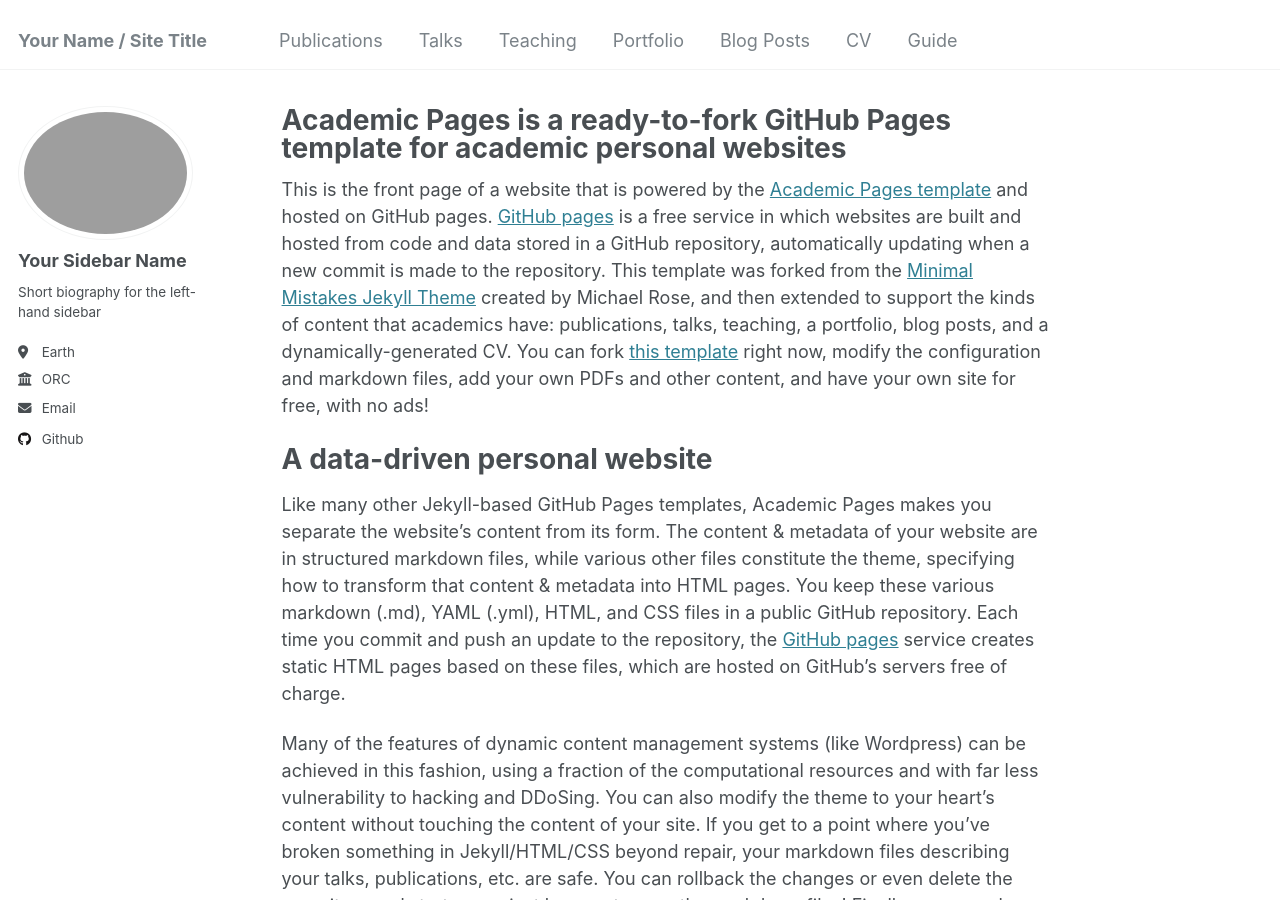
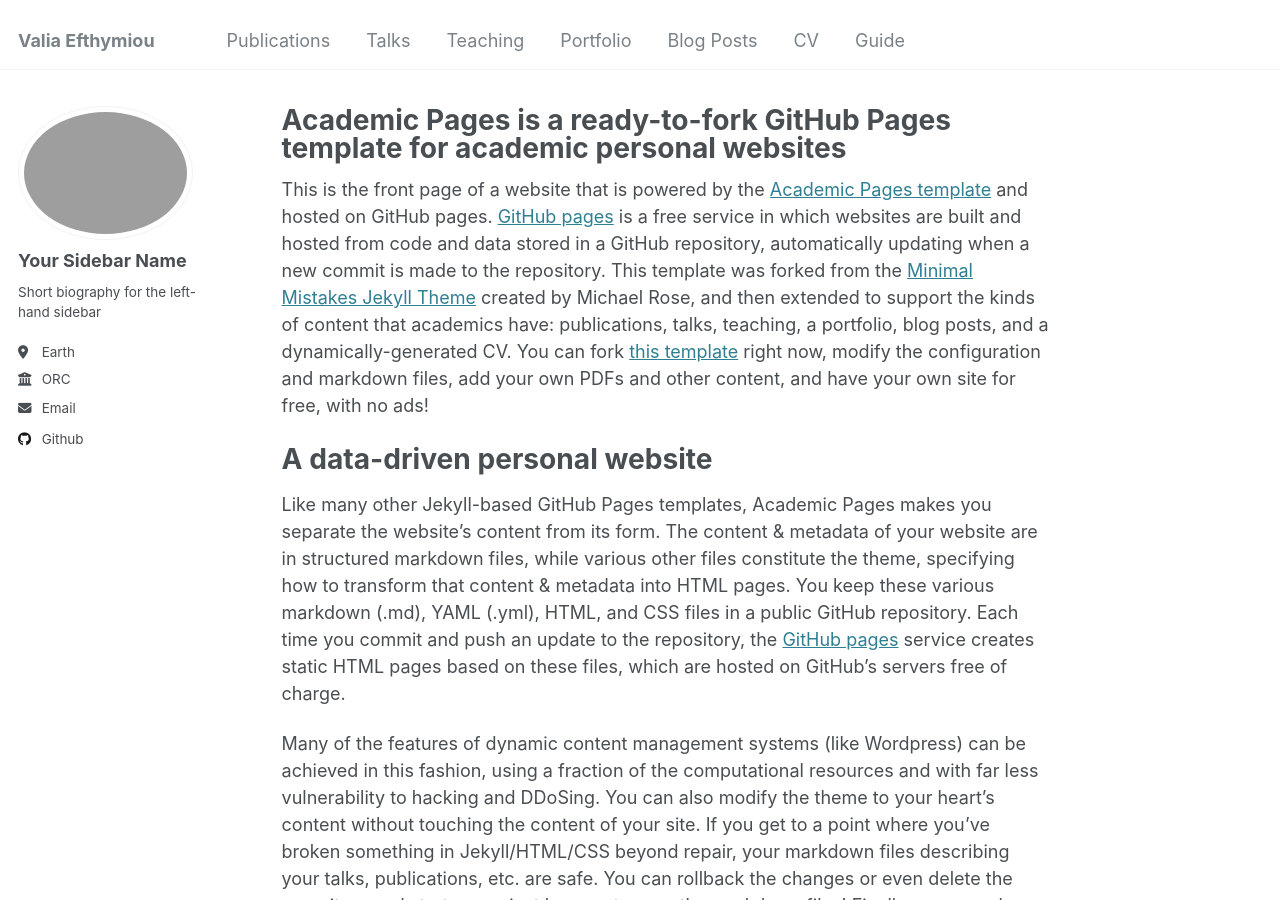
Before and after one commit to valiaEft/valiaEft.github.io, a Jekyll site: the page built from _pages/about.md, in a window 1280 px wide and 900 px high. Built offline with Jekyll 4.4.1, drawn with Linux system fonts in a browser that asks for light colours.

Commit message:
Update _config.yml

```diff
--- a/_config.yml
+++ b/_config.yml
@@ -8,11 +8,11 @@
 
 # Basic Site Settings
 locale                   : "en-US"
-title                    : "Your Name / Site Title"
+title                    : "Valia Efthymiou"
 title_separator          : "-"
 name                     : &name "Valia Efthymiou"
-description              : &description "personal description"
-url                      : https://academicpages.github.io # the base hostname & protocol for your site e.g. "https://[your GitHub username].github.io"
+description              : &description "Phd Student"
+url                      : https://valiaEft.github.io # the base hostname & protocol for your site e.g. "https://[your GitHub username].github.io"
 baseurl                  : "" # the subpath of your site, e.g. "/blog"
 repository               : "valiaEft/valiaEft.github.io"
 
```
